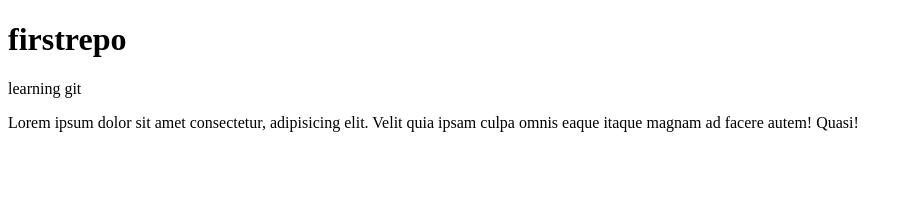
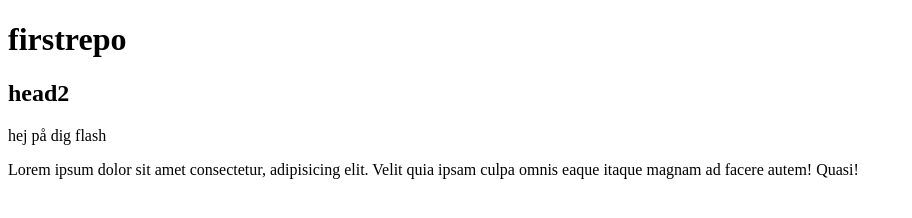
Before and after one commit to Isakgit24/firstrepo, a plain HTML site: page index.html in a window 1280 px wide. Shown: the whole page, without its empty margins (0-912 px from the left). Drawn offline with Linux system fonts and the light colour scheme.

Commit message:
nya ändringar till index

```diff
--- a/index.html
+++ b/index.html
@@ -9,8 +9,9 @@
 </head>
 <body>
     <h1>firstrepo</h1>
+    <h2>head2</h2>
 
-    <p>learning git</p>
+  <p>hej på dig flash</p>
 
     <p>Lorem ipsum dolor sit amet consectetur, adipisicing elit. Velit quia ipsam culpa omnis eaque itaque magnam ad facere autem! Quasi!</p>
 
```
